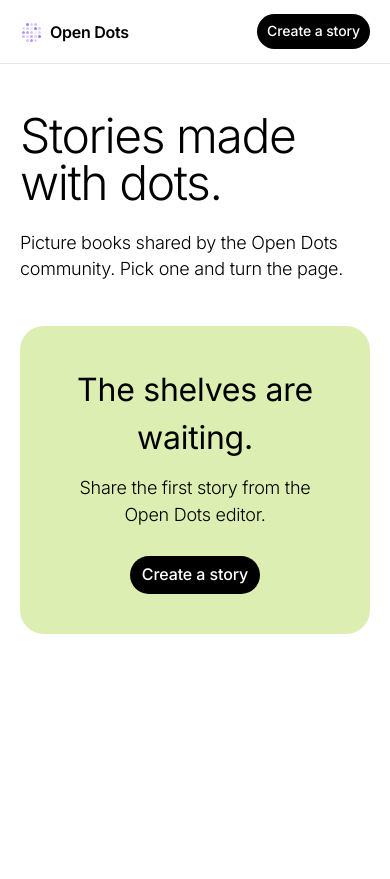
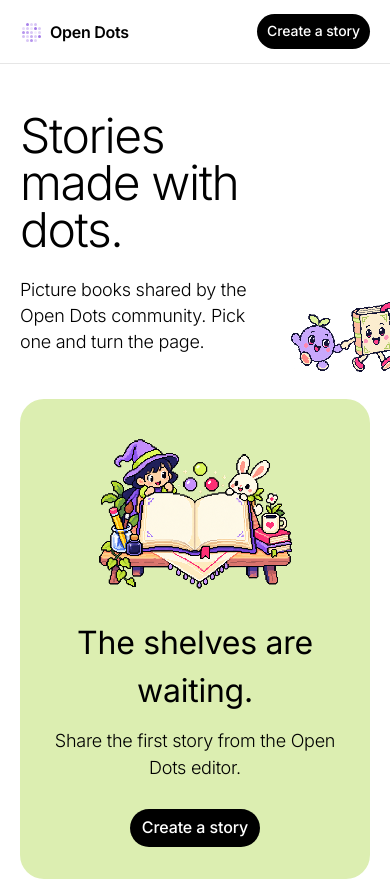
Before and after one commit to MichaelHo02/open-dots, a Next.js app: page /gallery in a window 390 px wide. Before the commit the page ends 844 px from the top, so only its background shows below. Built offline with nearby package versions, Linux system fonts and the light colour scheme.

Commit message:
Decorate story gallery

```diff
--- a/app/gallery/page.tsx
+++ b/app/gallery/page.tsx
@@ -19,8 +19,11 @@ export default async function GalleryPage() {
       <Link href="/" className="pill primary">Create a story</Link>
     </header>
     <section className="gallery-intro">
-      <h1>Stories made with dots.</h1>
-      <p>Picture books shared by the Open Dots community. Pick one and turn the page.</p>
+      <div>
+        <h1>Stories made with dots.</h1>
+        <p>Picture books shared by the Open Dots community. Pick one and turn the page.</p>
+      </div>
+      <Image className="gallery-friends" src="/gallery/story-friends.png" alt="" width={720} height={480} priority />
     </section>
     {stories.length ? <section className="gallery-grid" aria-label="Shared stories">
       {stories.map(story => <Link className="story-card" href={`/gallery/${story.id}`} key={story.id}>
@@ -33,6 +36,7 @@ export default async function GalleryPage() {
         </span>
       </Link>)}
     </section> : <section className="gallery-empty">
+      <Image className="gallery-empty-art" src="/gallery/empty-storybook.png" alt="" width={720} height={480} priority />
       <h2>The shelves are waiting.</h2>
       <p>Share the first story from the Open Dots editor.</p>
       <Link href="/" className="pill primary">Create a story</Link>
--- a/app/globals.css
+++ b/app/globals.css
@@ -2023,9 +2023,11 @@ input {
 }
 .gallery-brand, .reader-back { display: inline-flex; align-items: center; gap: 8px; color: var(--ink); text-decoration: none; font-weight: 560; }
 .gallery-brand .open-dots-logo { color: var(--brand-accent); }
-.gallery-intro { max-width: 1280px; margin: 0 auto; padding: clamp(52px, 9vw, 112px) clamp(20px, 4vw, 56px) 44px; }
+.gallery-intro { max-width: 1280px; margin: 0 auto; padding: clamp(52px, 9vw, 112px) clamp(20px, 4vw, 56px) 44px; display: flex; align-items: flex-end; justify-content: space-between; gap: 32px; overflow: hidden; }
+.gallery-intro > div { min-width: 0; }
 .gallery-intro h1 { max-width: 760px; margin: 0; font-size: clamp(48px, 7vw, 86px); font-weight: 340; line-height: .98; letter-spacing: -.03em; }
 .gallery-intro p { max-width: 600px; margin: 24px 0 0; font-size: clamp(18px, 2vw, 22px); line-height: 1.45; }
+.gallery-friends { width: clamp(150px, 22vw, 280px); height: auto; flex: 0 0 auto; image-rendering: pixelated; transform: translateY(20px) rotate(2deg); }
 .gallery-grid {
   max-width: 1280px; margin: 0 auto; padding: 0 clamp(20px, 4vw, 56px) 80px;
   display: grid; grid-template-columns: repeat(auto-fit, minmax(min(100%, 280px), 1fr)); gap: 32px 24px;
@@ -2040,7 +2042,8 @@ input {
 .story-card-copy span { flex-shrink: 0; color: #737373; font-family: var(--font-figma-mono), monospace; font-size: 11px; letter-spacing: .04em; text-transform: uppercase; }
 .story-card:hover .story-card-copy strong { text-decoration: underline; text-decoration-thickness: 1px; text-underline-offset: 4px; }
 .story-card:focus-visible { outline: 3px solid var(--brand-accent); outline-offset: 5px; }
-.gallery-empty { margin: 0 clamp(20px, 4vw, 56px) 80px; padding: clamp(40px, 8vw, 80px); text-align: center; background: var(--block-lime); border-radius: var(--radius-lg); }
+.gallery-empty { margin: 0 clamp(20px, 4vw, 56px) 80px; padding: clamp(32px, 6vw, 64px); text-align: center; background: var(--block-lime); border-radius: var(--radius-lg); }
+.gallery-empty-art { display: block; width: min(420px, 88%); height: auto; margin: 0 auto 20px; image-rendering: pixelated; }
 .gallery-empty h2 { margin: 0; font-size: clamp(32px, 5vw, 56px); font-weight: 400; }
 .gallery-empty p { margin: 12px 0 28px; font-size: 18px; }
 
@@ -2060,6 +2063,7 @@ input {
 @media (max-width: 600px) {
   .gallery-nav .pill, .reader-nav .pill { padding-inline: 10px; font-size: 14px; }
   .gallery-intro { padding-top: 48px; }
+  .gallery-friends { width: 118px; margin-right: -36px; }
   .gallery-grid { gap: 28px; }
   .reader-nav .gallery-brand span { display: none; }
   .reader-heading { align-items: flex-start; flex-direction: column; gap: 8px; }
```
Also changed, not shown: public/gallery/empty-storybook.png (added), public/gallery/story-friends.png (added).
